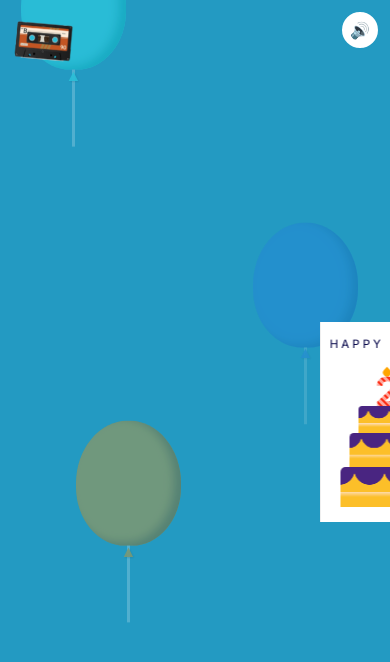
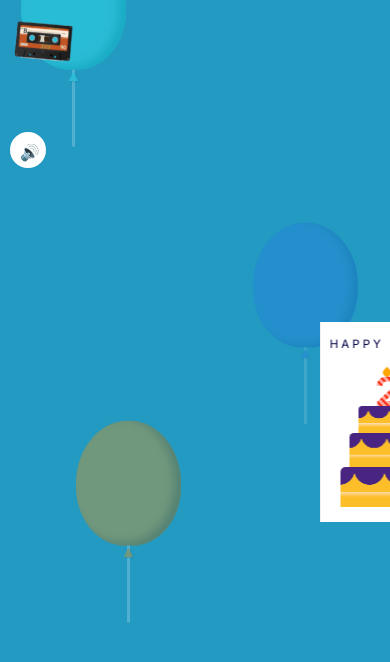
Before and after one commit to yersillygoose/birthday-card, a plain HTML site: page index.html in a window 390 px wide. Shown: the top 662 px of the page. Drawn offline with Linux system fonts and the light colour scheme.

Commit message:
Add files via upload

```diff
--- a/style.css
+++ b/style.css
@@ -406,12 +406,13 @@ Container covering the entire inner card
 
 
 #mute-btn {
-    /* Change position from absolute to fixed */
-    position: fixed;
+    position: absolute; /* Keeps it positioned relative to the screen */
 
-    /* These values pin it to the corner of the browser window */
-    top: 20px;
-    right: 20px;
+    /* Align with the same left position as the cassette */
+    left: 2vw;
+
+    /* Position below the cassette container (100px height + margin) */
+    top: 130px;
 
     z-index: 1000;
     padding: 10px;
@@ -432,10 +433,9 @@ Container covering the entire inner card
 
     /* Make the mute button smaller on phones */
     #mute-btn {
+        width: 40px;
+        height: 40px;
         font-size: 16px;
-        padding: 8px;
-        top: 10px;
-        right: 10px;
     }
 
     /* Optional: Scale down the cassette too */
```
